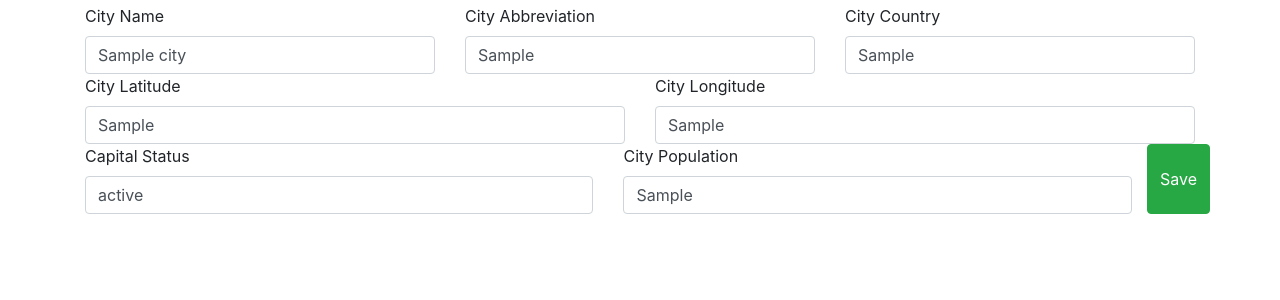
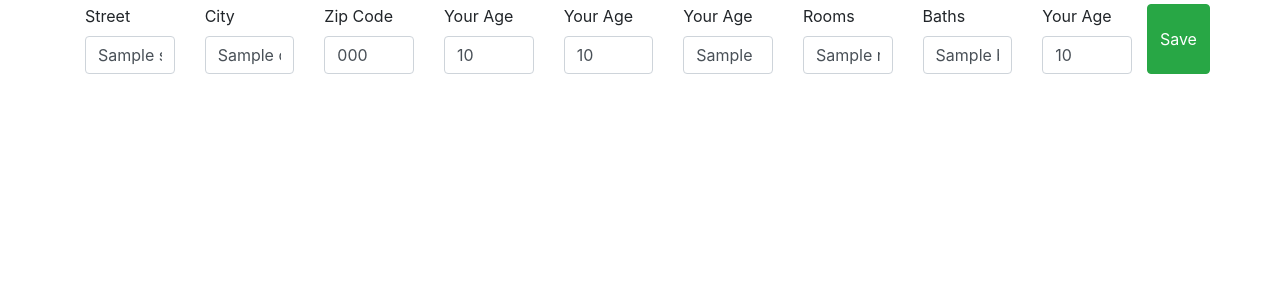
Before and after one commit to po47/PythonDockerFlaskBootstrap, a Flask app: template app/templates/edit.html in a window 1280 px wide. Shown: the part 56-356 px from the top of the page. Run offline with Flask 2, Linux system fonts and the light colour scheme; the template is opened without the code that fills it: most values are stand-ins (such as "Sample title", 1, 10 or a date in 2020); some libraries are stand-ins or nearby versions.

Commit message:
fix: updated edit

```diff
--- a/app/templates/edit.html
+++ b/app/templates/edit.html
@@ -1,46 +1,44 @@
 {% extends "layout.html" %}
 {% block content %}
-<form action="/edit/{{city.id}}" method="post">
+<form action="/edit/{{homestat.id}}" method="post">
     <div class="row">
         <div class="col">
-            <label for="fldName">City Name</label>
-            <input class="form-control" id="fldName" name="fldName" placeholder="City Name" type="text" value="{{city.fldName}}">
-        </div>
-
-        <div class="col">
-            <label for="fldAbbreviation">City Abbreviation</label>
-            <input class="form-control" id="fldAbbreviation" name="fldAbbreviation" placeholder="City Abbreviation"
-                   type="text" value="{{city.fldAbbreviation}}">
-        </div>
-
-        <div class="col">
-            <label for="fldCountry">City Country</label>
-            <input class="form-control" id="fldCountry" name="fldCountry" placeholder="City Country" type="text" value="{{city.fldCountry}}">
-        </div>
-    </div>
-
-    <div class="row">
-        <div class="col">
-            <label for="fldLat">City Latitude</label>
-            <input class="form-control" id="fldLat" name="fldLat" placeholder="City Latitude" type="text" value="{{city.fldLat}}">
+            <label for="Street">Street</label>
+            <input id="Street" type="text" class="form-control" placeholder="Street" name="Street" value="{{homestat.Street}}">
         </div>
         <div class="col">
-            <label for="fldlong">City Longitude</label>
-            <input class="form-control" id="fldlong" name="fldLong" placeholder="City Longitude" type="text" value="{{city.fldLong}}">
-        </div>
-    </div>
-    <div class="row">
-        <div class="col">
-            <label for="fldCapitalStatus">Capital Status</label>
-
-            <input class="form-control" id="fldCapitalStatus" name="fldCapitalStatus" placeholder="Capital Status"
-                   type="text" value="{{city.fldCapitalStatus}}">
+            <label for="City"> City</label>
+            <input id="City" type="text" class="form-control" placeholder="City" name="City" value="{{homestat.City}}">
         </div>
         <div class="col">
-            <label for="fldPopulation">City Population</label>
-            <input class="form-control" id="fldPopulation" name="fldPopulation" placeholder="Population" type="text" value="{{city.fldPopulation}}">
+            <label for="Zip_Code">Zip Code</label>
+            <input id="Zip_Code" type="text" class="form-control" placeholder="Zip Code" name="Zip_Code" value="{{homestat.Zip_Code}}">
         </div>
-    <button class="btn btn-success" type="submit">Save</button>
+        <div class="col">
+            <label for="Selling_Price">Your Age</label>
+            <input id="Selling_Price" type="text" class="form-control" placeholder="Selling Price" name="Selling_Price" value="{{homestat.Selling_Price}}">
+        </div>
+        <div class="col">
+            <label for="Listing_Price">Your Age</label>
+            <input id="Listing_Price" type="text" class="form-control" placeholder="Listing Price" name="Listing_Price" value="{{homestat.Listing_Price}}">
+        </div>
+        <div class="col">
+            <label for="Sq_ft">Your Age</label>
+            <input id="Sq_ft" type="text" class="form-control" placeholder="Square Feet" name="Sq_ft" value="{{homestat.Sq_ft}}">
+        </div>
+        <div class="col">
+            <label for="Rooms"> Rooms</label>
+            <input id="Rooms" type="text" class="form-control" placeholder="Rooms" name="Rooms" value="{{homestat.Rooms}}">
+        </div>
+        <div class="col">
+            <label for="Baths">Baths</label>
+            <input id="Baths" type="text" class="form-control" placeholder="Baths" name="Baths" value="{{homestat.Baths}}">
+        </div>
+        <div class="col">
+            <label for="Age_of_House">Your Age</label>
+            <input id="Age_of_House" type="text" class="form-control" placeholder="Age of House" name="Age_of_House" value="{{homestat.Age_of_House}}">
+        </div>
+        <button type="submit" class="btn btn-success">Save</button>
     </div>
 </form>
 {% endblock %}
```
